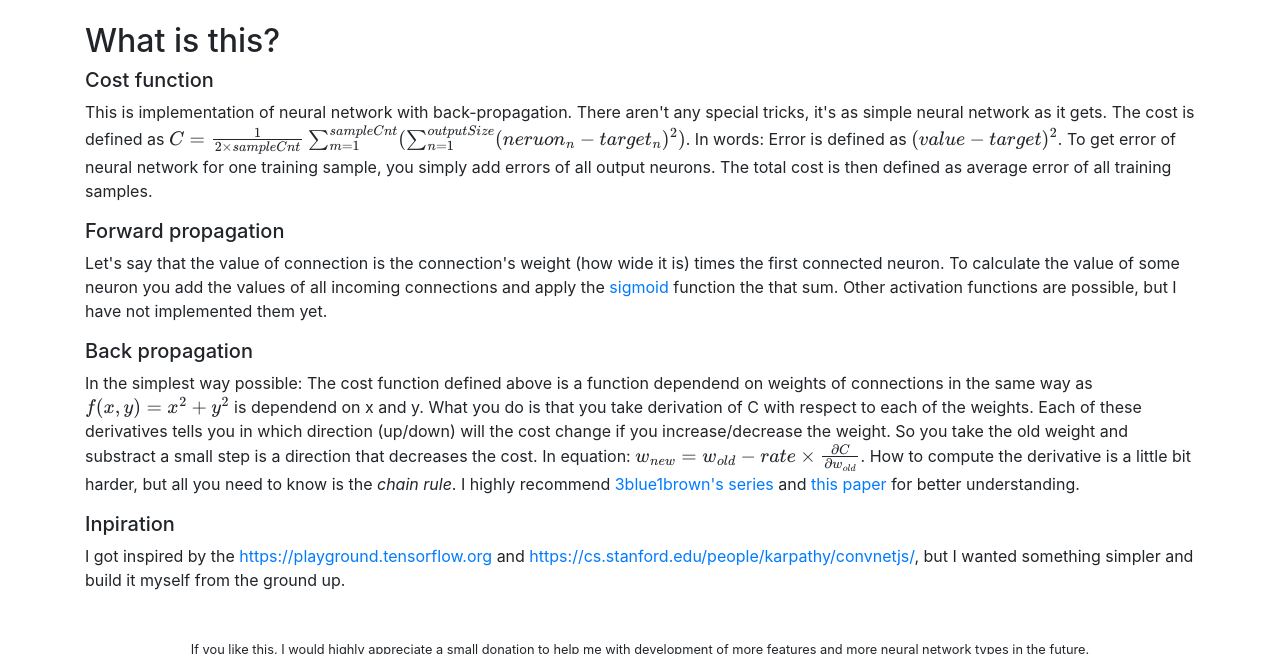
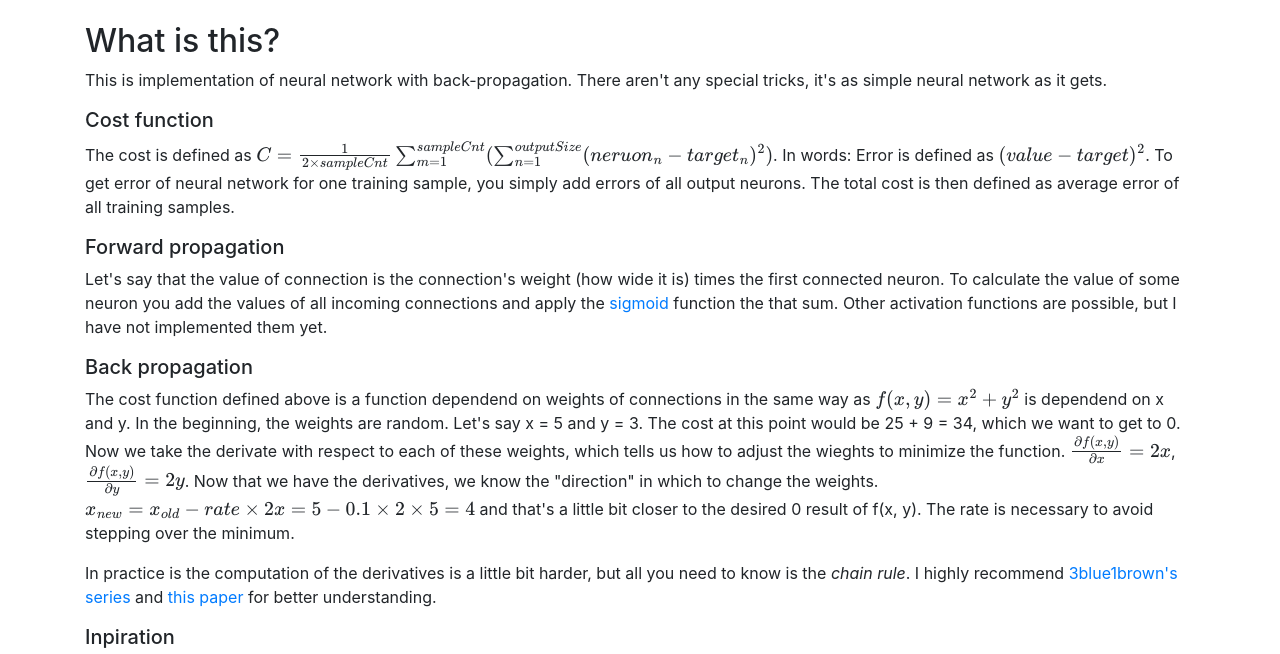
Before and after one commit to PetrKubes97/ts-neural-network, a website built with webpack: page index.html in a window 1280 px wide. Shown: the part 1269-1923 px from the top of the page. Built offline with nearby package versions, Linux system fonts and the light colour scheme.

Commit message:
finishing touches

```diff
--- a/index.html
+++ b/index.html
@@ -47,7 +47,7 @@
 
 <body>
   <div class="container mt-3">
-    <h1>Neural network visualized</h1>
+    <h1>Neural network playground</h1>
     <p class="lead">Visualization of a simple neural network for strictly educational purposes.</p>
     <hr>
     <div class="container-fluid" id="controls">
@@ -161,9 +161,10 @@
     <canvas id="content" width="1200" height="600" style="border: 5px solid #2E282A; margin-bottom: 1em">Sorry, you need a better browser to see the neural net.</canvas>
     <div>
       <h2>What is this?</h2>
+      <p>This is implementation of neural network with back-propagation. There aren't any special tricks, it's as simple neural
+        network as it gets.</p>
       <h5>Cost function</h5>
-      <p>This is implementation of neural network with back-propagation. There aren't any special tricks, it's as simple neural
-        network as it gets. The cost is defined as \(C = \frac{1}{2 \times sampleCnt}\sum^{sampleCnt}_{m=1}(\sum^{outputSize}_{n=1}(neruon_n-target_n)^2)\).
+      <p>The cost is defined as \(C = \frac{1}{2 \times sampleCnt}\sum^{sampleCnt}_{m=1}(\sum^{outputSize}_{n=1}(neruon_n-target_n)^2)\).
         In words: Error is defined as \((value - target)^2\). To get error of neural network for one training sample, you
         simply add errors of all output neurons. The total cost is then defined as average error of all training samples.
       </p>
@@ -174,13 +175,15 @@
         <a target="_blank" href="https://www.desmos.com/calculator/dw9fmqwlmn">sigmoid</a> function the that sum. Other activation functions are possible, but I have not implemented them yet.
       </p>
       <h5>Back propagation</h5>
+      <p>The cost function defined above is a function dependend on weights of connections in the same way as \(f(x, y) = x^2
+        + y^2\) is dependend on x and y. In the beginning, the weights are random. Let's say x = 5 and y = 3. The cost at
+        this point would be 25 + 9 = 34, which we want to get to 0. Now we take the derivate with respect to each of these
+        weights, which tells us how to adjust the wieghts to minimize the function. \(\frac{\partial f(x, y)}{\partial x}
+        = 2x\), \(\frac{\partial f(x, y)}{\partial y} = 2y\). Now that we have the derivatives, we know the "direction" in
+        which to change the weights. \(x_{new} = x_{old} - rate \times 2x = 5 - 0.1 \times 2 \times 5 = 4\) and that's a
+        little bit closer to the desired 0 result of f(x, y). The rate is necessary to avoid stepping over the minimum.</p>
       <p>
-        In the simplest way possible: The cost function defined above is a function dependend on weights of connections in the same
-        way as \(f(x, y) = x^2 + y^2\) is dependend on x and y. What you do is that you take derivation of C with respect
-        to each of the weights. Each of these derivatives tells you in which direction (up/down) will the cost change if
-        you increase/decrease the weight. So you take the old weight and substract a small step is a direction that decreases
-        the cost. In equation: \(w_{new} = w_{old} - rate \times \frac{\partial C}{\partial w_{old}}\). How to compute the
-        derivative is a little bit harder, but all you need to know is the
+        In practice is the computation of the derivatives is a little bit harder, but all you need to know is the
         <i>chain rule</i>. I highly recommend
         <a target="_blank" href="https://www.youtube.com/watch?v=aircAruvnKk">3blue1brown's series</a> and
         <a target="_blank" href="https://web.archive.org/web/20150317210621/https://www4.rgu.ac.uk/files/chapter3%20-%20bp.pdf">this paper</a> for better understanding.
```
